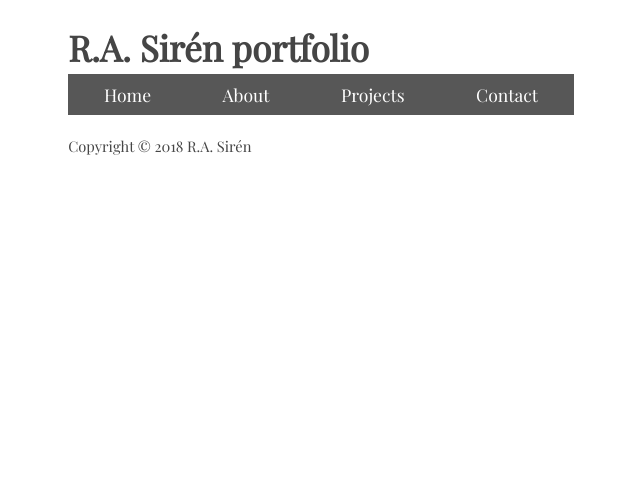
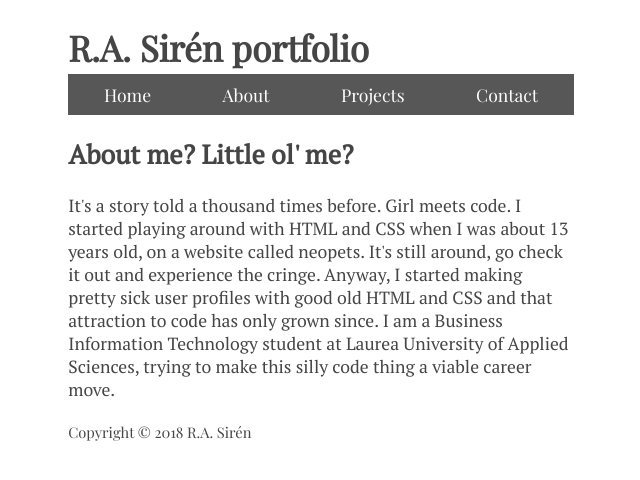
Before and after one commit to roosanna/roosanna.github.io, a plain HTML site: page about.html in a window 1280 px wide. Shown: the whole page, without its empty margins (319-959 px from the left). Drawn offline with nearby package versions, Linux system fonts and the light colour scheme.

Commit message:
Update about.html

```diff
--- a/about.html
+++ b/about.html
@@ -27,7 +27,8 @@
       </ul>
     </nav>
     <main>
-
+      <h2>About me? Little ol' me?</h2>
+      <p>It's a story told a thousand times before. Girl meets code. I started playing around with HTML and CSS when I was about 13 years old, on a website called neopets. It's still around, go check it out and experience the cringe. Anyway, I started making pretty sick user profiles with good old HTML and CSS and that attraction to code has only grown since. I am a Business Information Technology student at Laurea University of Applied Sciences, trying to make this silly code thing a viable career move.</p>
     </main>
     <footer>
       <small>Copyright &copy; 2018 R.A. Sirén</small>
```
